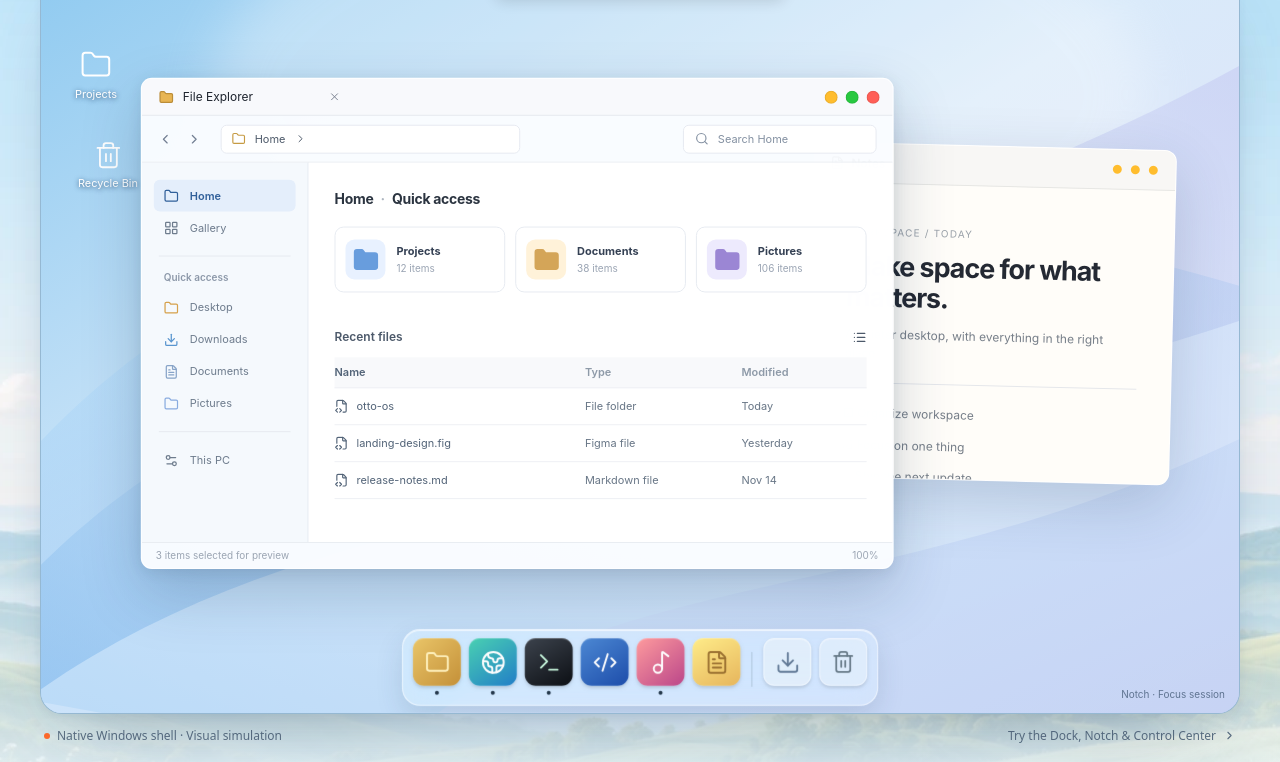
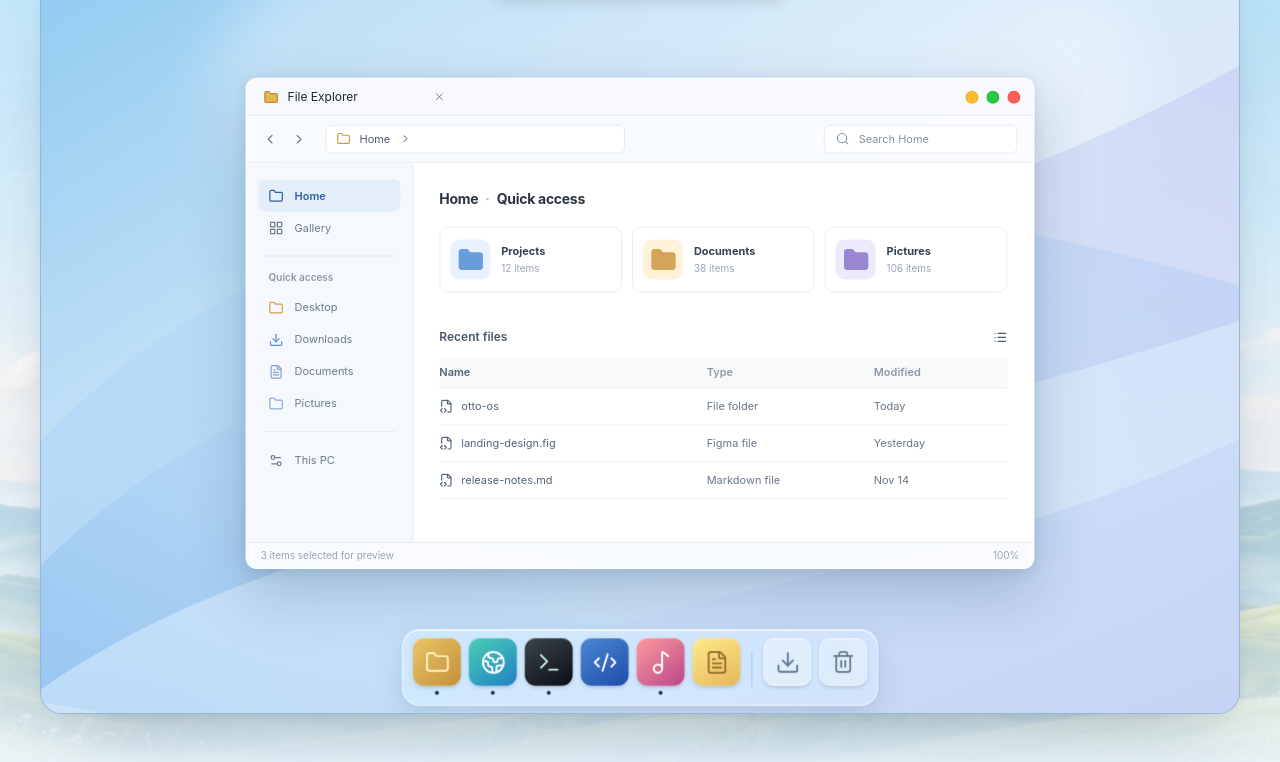
Before and after one commit to howlil/otto-os, an Astro site in the folder landing/: page / in a window 1280 px wide. Shown: the part 518-1280 px from the top of the page. Built offline with nearby package versions, Linux system fonts and the light colour scheme; Astro itself is replaced by a stand-in of ours.

Commit message:
style(landing): remove hero mockup clutter and separate app preview shells

```diff
--- a/landing/src/components/HeroVisual.astro
+++ b/landing/src/components/HeroVisual.astro
@@ -160,10 +160,7 @@ const recent = [
 
       <button type="button" class="otto-secondary-notch" title="Switch to Music" aria-label="Switch primary activity to Music" data-action="secondary-notch"><Music2 size={14} /></button>
 
-      <div class="otto-desktop-icon one"><Folder size={32} strokeWidth={1.5} /><span>Projects</span></div>
-      <div class="otto-desktop-icon two"><Trash2 size={29} strokeWidth={1.5} /><span>Recycle Bin</span></div>
-
-      <div class="otto-window otto-window-main" data-main-window>
+      <div class="otto-window otto-window-main is-explorer" data-current-app="explorer" data-main-window>
         <div class="otto-window-head">
           <div class="otto-window-tab"><Folder size={15} fill="#e8b553" color="#bb8d38" /><span data-window-name>File Explorer</span><X size={12} color="#7d8492" /></div>
           <div class="otto-window-traffic">
@@ -211,11 +208,6 @@ const recent = [
         <div class="otto-window-status">3 items selected for preview <span>100%</span></div>
       </div>
 
-      <div class="otto-side-window">
-        <div class="otto-side-window-head"><span><FileText size={14} /> Notes</span><span class="otto-side-traffic">●&nbsp;●&nbsp;●</span></div>
-        <div class="otto-note-body"><small>WORKSPACE / TODAY</small><h3>Make space for what matters.</h3><p>A quieter desktop, with everything in the right place.</p><div class="otto-note-rule"></div><p>☑ Organize workspace</p><p>☑ Focus on one thing</p><p>◻ Ship the next update</p></div>
-      </div>
-
       <div class="otto-control-center" data-control-center hidden>
         <div class="otto-cc-title">Control Center <button type="button" aria-label="Close Control Center" data-action="control-center-close"><X size={15}/></button></div>
         <div class="otto-cc-grid">
@@ -241,13 +233,9 @@ const recent = [
         <button type="button" class="otto-dock-entry" aria-label="Recycle Bin preview" data-action="dock-trash"><span class="otto-dock-tile trash"><Trash2 size={24} strokeWidth={1.75}/></span><span class="otto-running-dot"></span><span class="otto-dock-tooltip">Recycle Bin</span></button>
       </div>
 
-      <div class="otto-stage-hint" aria-live="polite" data-demo-status>Interactive preview · Click the Notch, Dock, or Control Center</div>
+      <span class="sr-only" role="status" aria-live="polite" data-demo-status>Preview siap digunakan</span>
     </div>
   </div>
-  <figcaption class="otto-hero-caption">
-    <span><span class="otto-caption-dot"></span> Native Windows shell · Visual simulation</span>
-    <span>Try the Dock, Notch &amp; Control Center <ChevronRight size={13}/></span>
-  </figcaption>
 </figure>
 
 <script>
@@ -338,6 +326,8 @@ const recent = [
       if (mainWindow) {
         mainWindow.hidden = false;
         mainWindow.classList.remove("is-minimized", "is-maximized");
+        mainWindow.classList.toggle("is-explorer", app === "explorer");
+        mainWindow.dataset.currentApp = app;
       }
       viewport.querySelectorAll<HTMLElement>("[data-app]").forEach((button) => button.setAttribute("aria-pressed", String(button.dataset.app === app)));
       const body = find("[data-explorer-body]");
@@ -484,10 +474,11 @@ const recent = [
   .otto-album{width:48px;height:48px;flex:none;border-radius:10px;display:grid;place-items:center;background:linear-gradient(145deg,#ae6a86,#333259);box-shadow:0 0 16px rgba(217,112,157,.25)}
   .otto-song-main strong{font-size:14px;white-space:nowrap}
   .otto-secondary-notch{position:absolute;z-index:20;top:2px;left:calc(50% + 150px);height:28px;width:28px;background:#030304;color:#e4a5c5;border:0;border-radius:50%;display:grid;place-items:center}
-  .otto-desktop-icon{position:absolute;display:flex;flex-direction:column;align-items:center;gap:5px;z-index:1;color:#fff;text-shadow:0 1px 5px #294a70;font-size:11px}
-  .otto-desktop-icon.one{top:84px;left:34px}.otto-desktop-icon.two{top:176px;left:37px}
   .otto-window{position:absolute;z-index:3;border:1px solid rgba(255,255,255,.87);box-shadow:0 24px 60px rgba(18,49,85,.22),0 3px 14px rgba(25,47,69,.10);background:rgba(250,252,255,.97);border-radius:11px;overflow:hidden}
-  .otto-window-main{top:113px;left:100px;width:754px;height:492px;display:flex;flex-direction:column;transition:transform .36s cubic-bezier(.22,1,.36,1),opacity .27s,width .36s,height .36s,left .36s,top .36s}
+  .otto-window-main{top:113px;left:205px;width:790px;height:492px;display:flex;flex-direction:column;transition:transform .36s cubic-bezier(.22,1,.36,1),opacity .27s,width .36s,height .36s,left .36s,top .36s}
+  .otto-window-main:not(.is-explorer) .otto-window-toolbar,.otto-window-main:not(.is-explorer) .otto-explorer-sidebar{display:none}
+  .otto-window-main:not(.is-explorer) .otto-demo-plain{padding:48px 52px;background:#fdfdfd;line-height:1.8}
+  .otto-window-main[data-current-app="code"] .otto-demo-plain,.otto-window-main[data-current-app="terminal"] .otto-demo-plain{background:#151c27;color:#bcd5ee}
   .otto-window-main.is-maximized{top:46px;left:44px;width:1112px;height:610px}
   .otto-window-main.is-minimized{transform:translate(160px,210px) scale(.04,.08);opacity:0;pointer-events:none}
   .otto-window-head{height:37px;display:flex;align-items:center;justify-content:space-between;background:#f8f9fc;border-bottom:1px solid #e6eaf0;padding:0 13px}
@@ -522,15 +513,6 @@ const recent = [
   .otto-file-row.header{height:31px;background:#f8f9fb;font-weight:600;color:#8e9aa8}
   .otto-window-status{height:26px;display:flex;justify-content:space-between;align-items:center;border-top:1px solid #e9edf2;color:#9ba5b3;font-size:10px;padding:0 14px}
   .otto-demo-plain{white-space:pre-line!important;font-family:ui-monospace,Consolas,monospace;font-size:19px;line-height:2;color:#364c65;background:#fff}
-  .otto-side-window{position:absolute;z-index:2;top:181px;right:66px;width:363px;height:336px;border:1px solid rgba(255,255,255,.85);background:#fffdf9;border-radius:12px;box-shadow:0 20px 60px rgba(32,55,93,.19);overflow:hidden;transform:rotate(1.4deg)}
-  .otto-side-window-head{height:40px;padding:0 15px;display:flex;align-items:center;justify-content:space-between;background:#f8f7f5;border-bottom:1px solid #e7e7e4;color:#3b3f47;font-size:12px;font-weight:600}
-  .otto-side-window-head span:first-child{display:flex;align-items:center;gap:7px}
-  .otto-side-traffic{color:#ffbd2e;letter-spacing:2px}
-  .otto-note-body{padding:34px}
-  .otto-note-body small{font-size:10px;letter-spacing:.12em;color:#99a0a8}
-  .otto-note-body h3{font-size:27px;letter-spacing:-.04em;line-height:1.13;font-weight:650;color:#242933;margin:10px 0}
-  .otto-note-body p{font-size:12px;line-height:1.6;color:#777f89;margin:12px 0}
-  .otto-note-rule{height:1px;background:#e5e7eb;margin:20px 0}
   .otto-dock{position:absolute;bottom:8px;left:50%;transform:translateX(-50%);z-index:18;display:flex;align-items:end;gap:8px;padding:8px 10px 10px;border:1px solid rgba(255,255,255,.59);border-radius:18px;background:rgba(235,246,255,.37);box-shadow:0 11px 28px rgba(38,65,97,.15),inset 0 1px 0 rgba(255,255,255,.62);backdrop-filter:blur(18px) saturate(1.5);-webkit-backdrop-filter:blur(18px) saturate(1.5)}
   .otto-dock-entry{position:relative;display:flex;flex-direction:column;align-items:center;justify-content:end;padding:0;background:transparent;border:0;color:#fff;transition:transform .18s cubic-bezier(.22,1,.36,1);transform-origin:bottom center}
   .otto-dock-entry:hover,.otto-dock-entry:focus-visible{transform:translateY(-9px) scale(1.3);z-index:5}
@@ -564,11 +546,7 @@ const recent = [
   .otto-cc-now-state{margin-left:auto;color:#7b8a9a}
   .otto-cc-settings{margin-top:8px;display:flex;gap:8px;align-items:center;background:rgba(255,255,255,.53);border-radius:13px;padding:13px;font-size:11px;font-weight:600}
   .otto-cc-settings svg:last-child{margin-left:auto}
-  .otto-stage-hint{position:absolute;right:14px;bottom:12px;z-index:2;font-size:10px;color:rgba(31,57,84,.62);white-space:nowrap}
-  .otto-hero-caption{display:flex;align-items:center;justify-content:space-between;gap:12px;padding:13px 4px 0;color:#596d80;font-size:12px;letter-spacing:0}
-  .otto-hero-caption>span{display:flex;align-items:center;gap:7px}
-  .otto-caption-dot{width:6px;height:6px;border-radius:50%;background:#ff6a2b}
-  @media(max-width:640px){.otto-stage-frame{border-radius:13px}.otto-hero-caption{font-size:10px;flex-wrap:wrap;justify-content:center;gap:5px 16px}}
+  @media(max-width:640px){.otto-stage-frame{border-radius:13px}}
   @media(prefers-reduced-motion:reduce){.otto-notch,.otto-window-main,.otto-dock-entry,.otto-dock-tooltip{transition:none!important}.otto-compact-bars i{animation:none}}
   @media(prefers-reduced-transparency:reduce){.otto-bar,.otto-dock,.otto-control-center{backdrop-filter:none;-webkit-backdrop-filter:none;background:rgba(239,246,254,.95)}}
 </style>
```
